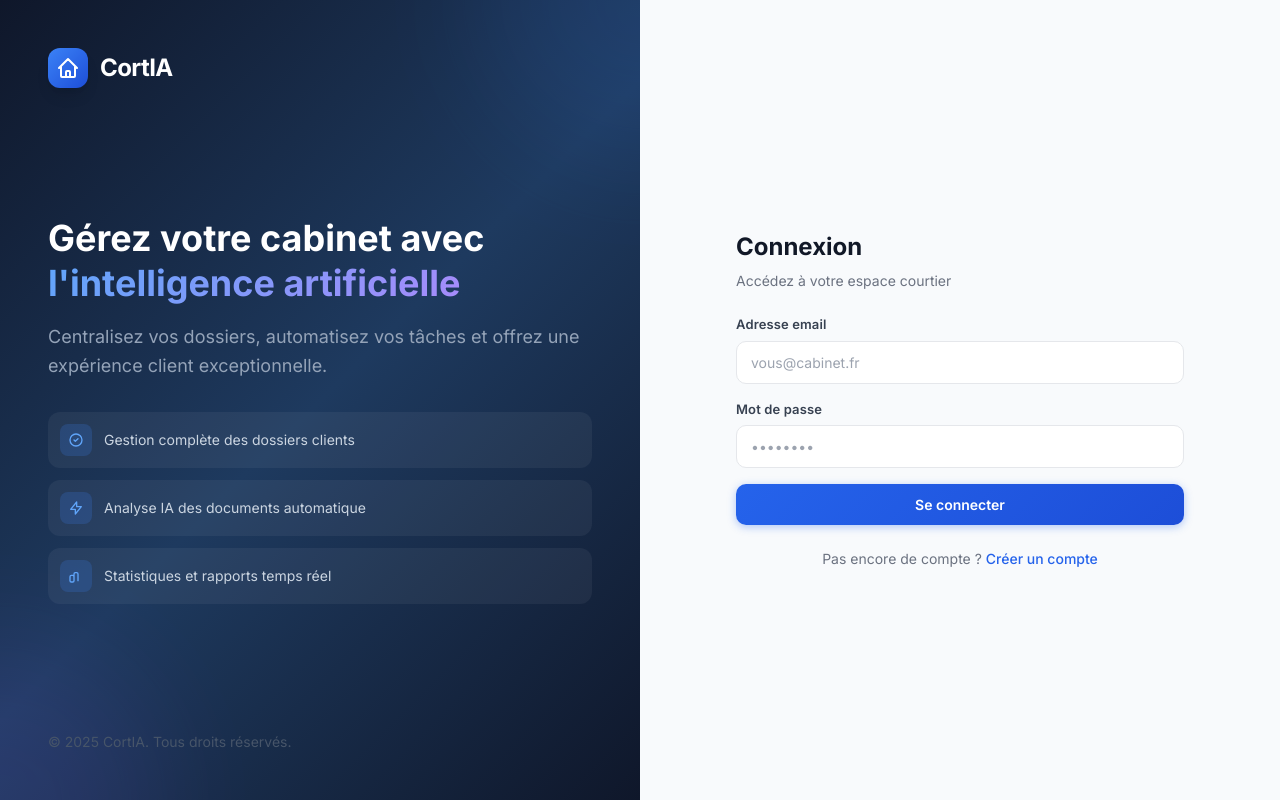
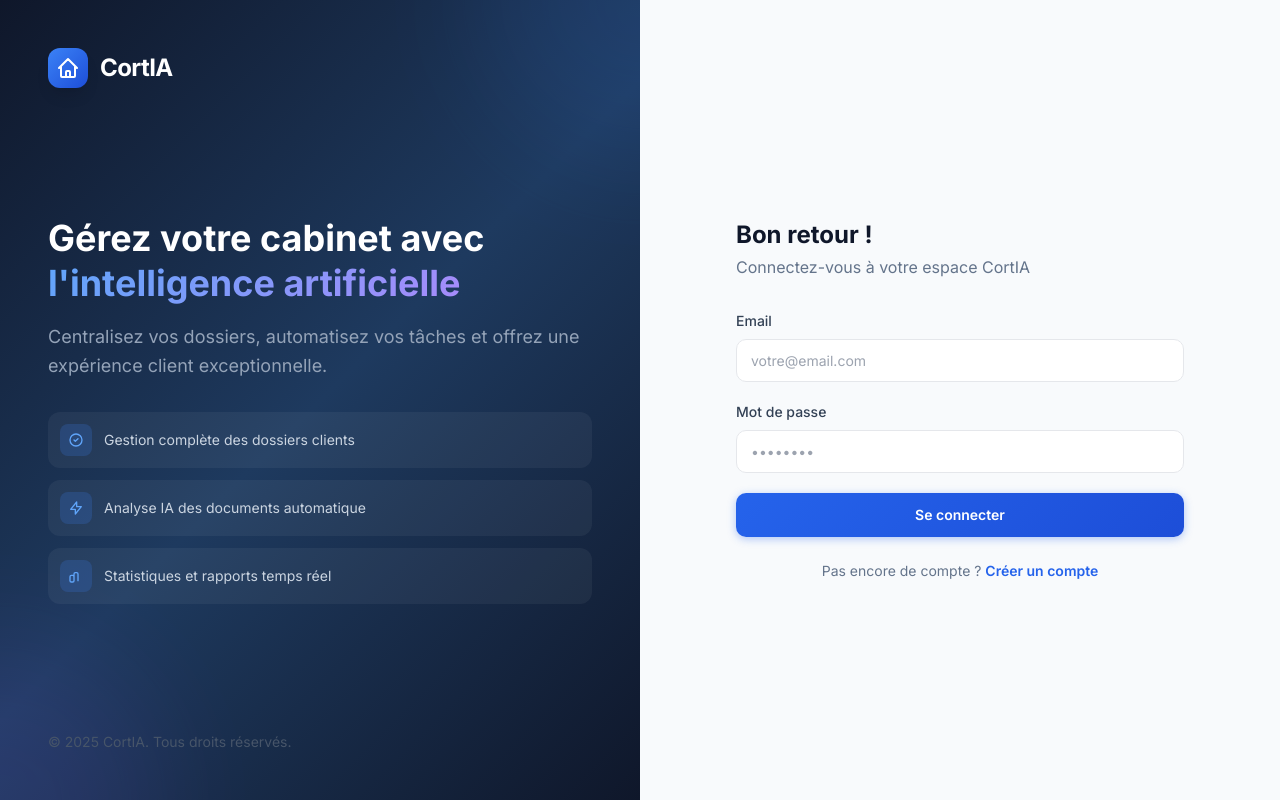
Before and after one commit to Manolo05/cortia, a Next.js app: page /login in a window 1280 px wide. Built offline with nearby package versions, Linux system fonts and the light colour scheme; no server answers.

Commit message:
design: modern login page with clean form layout

```diff
--- a/src/app/(auth)/login/page.tsx
+++ b/src/app/(auth)/login/page.tsx
@@ -1,33 +1,29 @@
 'use client'
 
 import { useState } from 'react'
+import { createClient } from '@/lib/supabase/client'
 import { useRouter } from 'next/navigation'
 import Link from 'next/link'
-import { createClient } from '@/lib/supabase/client'
 
 export default function LoginPage() {
+  const supabase = createClient()
+  const router = useRouter()
   const [email, setEmail] = useState('')
   const [password, setPassword] = useState('')
   const [loading, setLoading] = useState(false)
   const [error, setError] = useState('')
-  const router = useRouter()
-  const supabase = createClient()
 
   async function handleLogin(e: React.FormEvent) {
     e.preventDefault()
     setLoading(true)
     setError('')
 
-    const { error } = await supabase.auth.signInWithPassword({
-      email,
-      password,
-    })
+    const { error } = await supabase.auth.signInWithPassword({ email, password })
 
     if (error) {
       setError(error.message === 'Invalid login credentials'
         ? 'Email ou mot de passe incorrect'
-        : error.message
-      )
+        : error.message)
       setLoading(false)
     } else {
       router.push('/')
@@ -36,76 +32,63 @@ export default function LoginPage() {
   }
 
   return (
-    <>
-      <h2 className="text-2xl font-bold text-gray-900 mb-2">Connexion</h2>
-      <p className="text-gray-500 text-sm mb-6">Accédez à votre espace courtier</p>
+    <div className="animate-fade-in">
+      <div className="mb-8">
+        <div className="w-12 h-12 rounded-2xl flex items-center justify-center mb-6 lg:hidden" style={{ background: 'linear-gradient(135deg, #3b82f6, #1d4ed8)' }}>
+          <svg className="w-7 h-7 text-white" fill="none" stroke="currentColor" viewBox="0 0 24 24">
+            <path strokeLinecap="round" strokeLinejoin="round" strokeWidth={2} d="M3 12l2-2m0 0l7-7 7 7M5 10v10a1 1 0 001 1h3m10-11l2 2m-2-2v10a1 1 0 01-1 1h-3m-6 0a1 1 0 001-1v-4a1 1 0 011-1h2a1 1 0 011 1v4a1 1 0 001 1m-6 0h6" />
+          </svg>
+        </div>
+        <h2 className="text-2xl font-bold text-slate-900">Bon retour !</h2>
+        <p className="text-slate-500 mt-1">Connectez-vous à votre espace CortIA</p>
+      </div>
 
+      <form onSubmit={handleLogin} className="space-y-5">
         {error && (
-        <div className="mb-4 p-3 bg-red-50 border border-red-200 rounded-lg text-sm text-red-700">
+          <div className="p-4 rounded-xl text-sm font-medium" style={{ background: 'rgba(220,38,38,0.08)', color: '#dc2626', border: '1px solid rgba(220,38,38,0.2)' }}>
             {error}
           </div>
         )}
-
-      <form onSubmit={handleLogin} className="space-y-4">
         <div>
-          <label htmlFor="email" className="cortia-label">
-            Adresse email
-          </label>
+          <label className="block text-sm font-medium text-slate-700 mb-2">Email</label>
           <input
-            id="email"
             type="email"
             value={email}
             onChange={e => setEmail(e.target.value)}
-            className="cortia-input"
-            placeholder="vous@cabinet.fr"
+            className="cortia-input w-full"
+            placeholder="votre@email.com"
             required
-            autoComplete="email"
+            disabled={loading}
           />
         </div>
-
         <div>
-          <label htmlFor="password" className="cortia-label">
-            Mot de passe
-          </label>
+          <label className="block text-sm font-medium text-slate-700 mb-2">Mot de passe</label>
           <input
-            id="password"
             type="password"
             value={password}
             onChange={e => setPassword(e.target.value)}
-            className="cortia-input"
+            className="cortia-input w-full"
             placeholder="••••••••"
             required
-            autoComplete="current-password"
+            disabled={loading}
           />
         </div>
-
         <button
           type="submit"
           disabled={loading}
-          className="w-full cortia-button-primary py-2.5 disabled:opacity-50 disabled:cursor-not-allowed"
+          className="cortia-button-primary w-full py-3 text-sm font-semibold"
+          style={{ opacity: loading ? 0.7 : 1 }}
         >
-          {loading ? (
-            <span className="flex items-center justify-center gap-2">
-              <svg className="animate-spin h-4 w-4" fill="none" viewBox="0 0 24 24">
-                <circle className="opacity-25" cx="12" cy="12" r="10" stroke="currentColor" strokeWidth="4" />
-                <path className="opacity-75" fill="currentColor" d="M4 12a8 8 0 018-8V0C5.373 0 0 5.373 0 12h4z" />
-              </svg>
-              Connexion...
-            </span>
-          ) : (
-            'Se connecter'
-          )}
+          {loading ? 'Connexion en cours...' : 'Se connecter'}
         </button>
       </form>
 
-      <div className="mt-6 text-center">
-        <p className="text-sm text-gray-500">
+      <p className="mt-6 text-center text-sm text-slate-500">
         Pas encore de compte ?{' '}
-          <Link href="/register" className="text-blue-600 hover:text-blue-700 font-medium">
+        <Link href="/register" className="font-semibold text-blue-600 hover:text-blue-700">
           Créer un compte
         </Link>
       </p>
     </div>
-    </>
   )
 }
```
Lines whose indentation alone changed are shown as unchanged.
